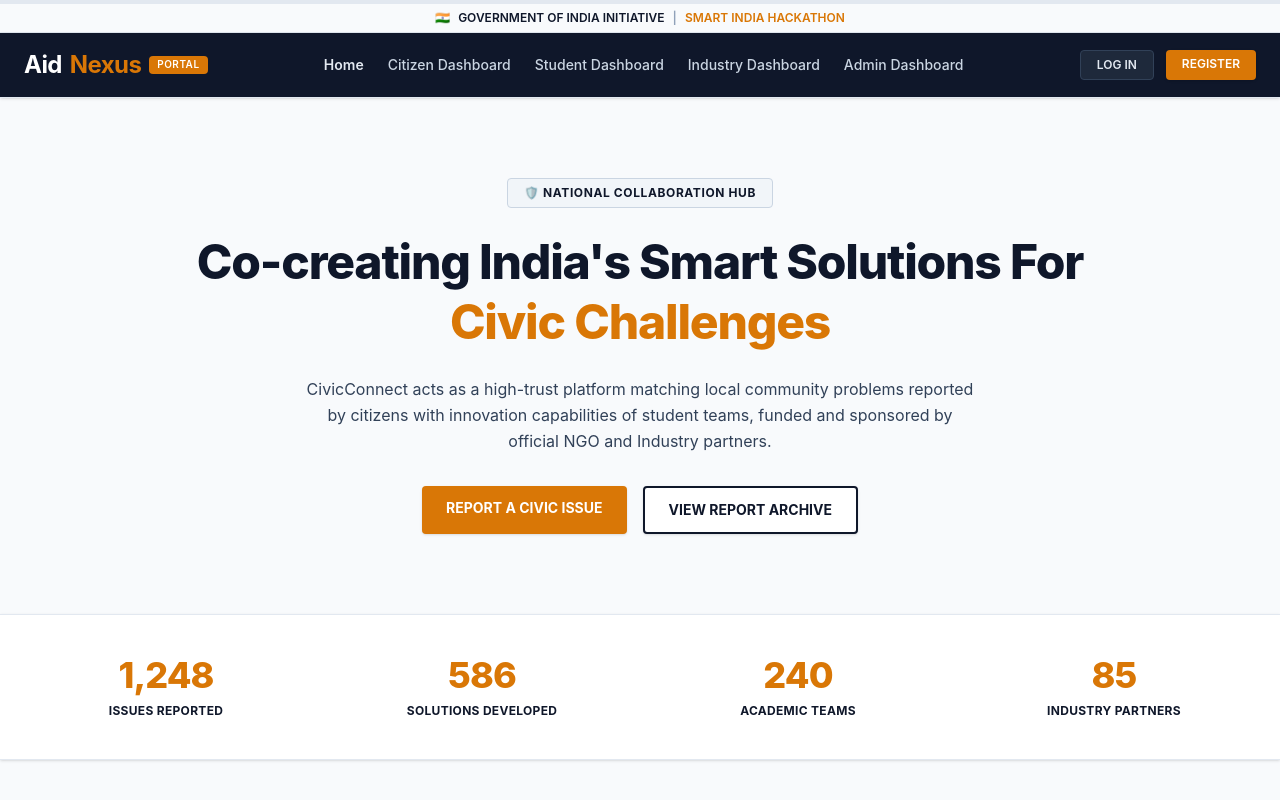
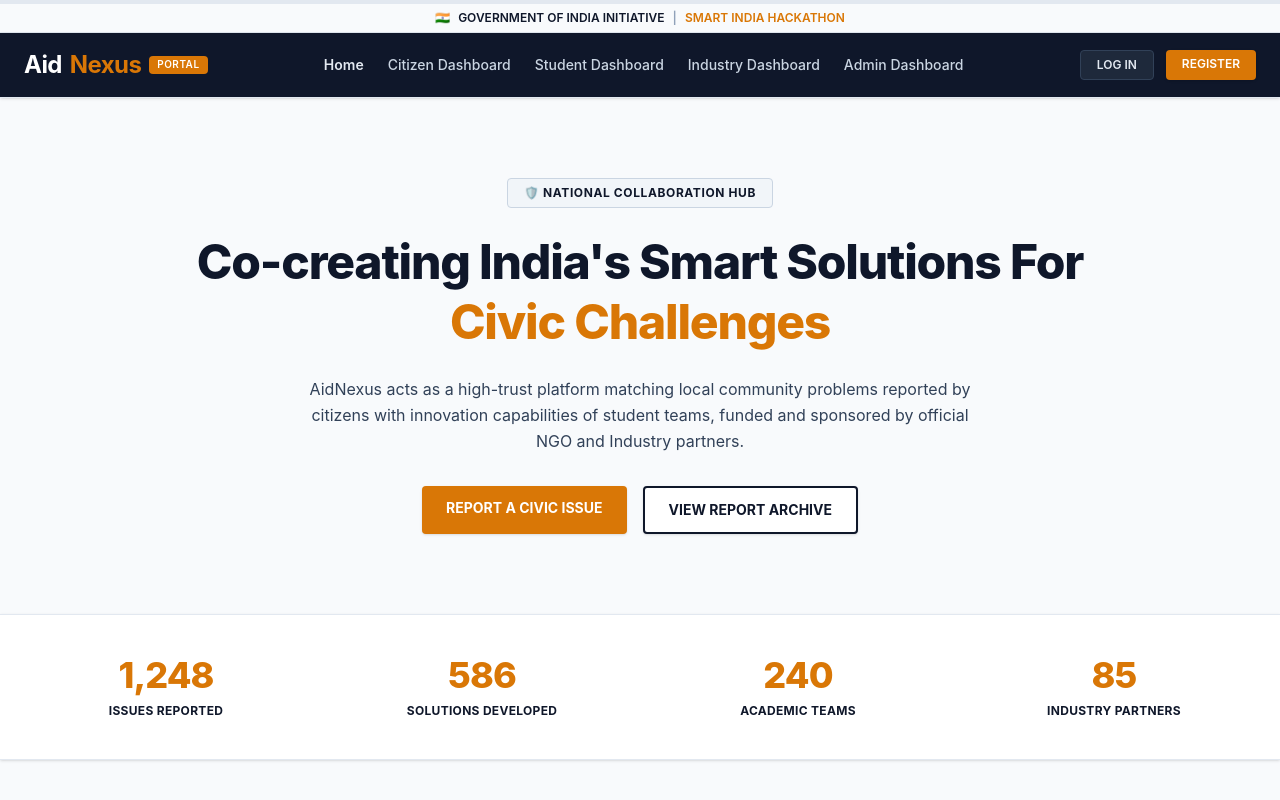
Before and after one commit to princykakkar2-ai/AidNexus, a React app in the folder Frontend/: page / in a window 1280 px wide. Shown: the top 800 px of the page. Built offline with nearby package versions, Linux system fonts and the light colour scheme; no server answers; the HTML template or start-up script is replaced by a standard one.

Commit message:
Update home.jsx

```diff
--- a/Frontend/src/pages/Home.jsx
+++ b/Frontend/src/pages/Home.jsx
@@ -30,7 +30,7 @@
         </h1>
 
         <p className="mt-6 max-w-2xl text-base leading-relaxed text-slate-700">
-          CivicConnect acts as a high-trust platform matching local community problems reported by citizens
+          AidNexus acts as a high-trust platform matching local community problems reported by citizens
           with innovation capabilities of student teams, funded and sponsored by official NGO and Industry partners.
         </p>
 
```
